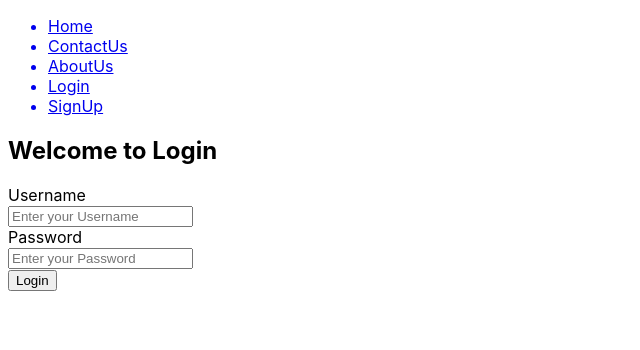
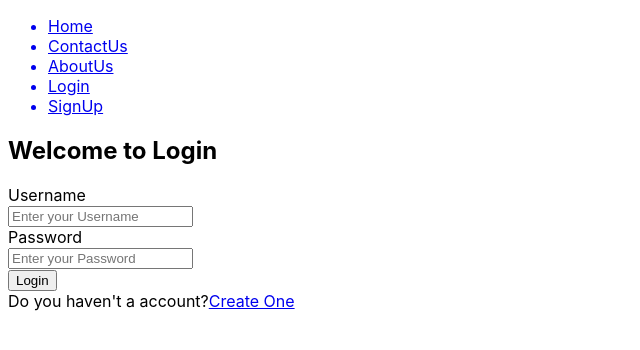
Before and after one commit to IT3133Practical/daily_practical-1, a React (Create React App) app: page /login in a window 1280 px wide. Shown: the top 350 px of the page, without its empty margins (0-640 px from the left). Built offline with nearby package versions, Linux system fonts and the light colour scheme.

Commit message:
Update Login.jsx
add link to signup

```diff
--- a/src/pages/auth/Login.jsx
+++ b/src/pages/auth/Login.jsx
@@ -1,3 +1,5 @@
+import { Link } from "react-router-dom"
+
 const Login = () => {
     return (
         <>
@@ -7,7 +9,8 @@ const Login = () => {
                     <div>Username</div>
                     <div>
                         <input type="text" placeholder="Enter your Username" />
-                    </div>                </div>
+                    </div>
+                </div>
                 <div>
                     <div>Password</div>
                     <div>
@@ -18,6 +21,9 @@ const Login = () => {
                     <button type="button">Login</button>
                 </div>
             </form>
+            <div>
+                Do you haven't a account?<Link to="/signup">Create One</Link>
+            </div>
         </>
     )
 }
```
